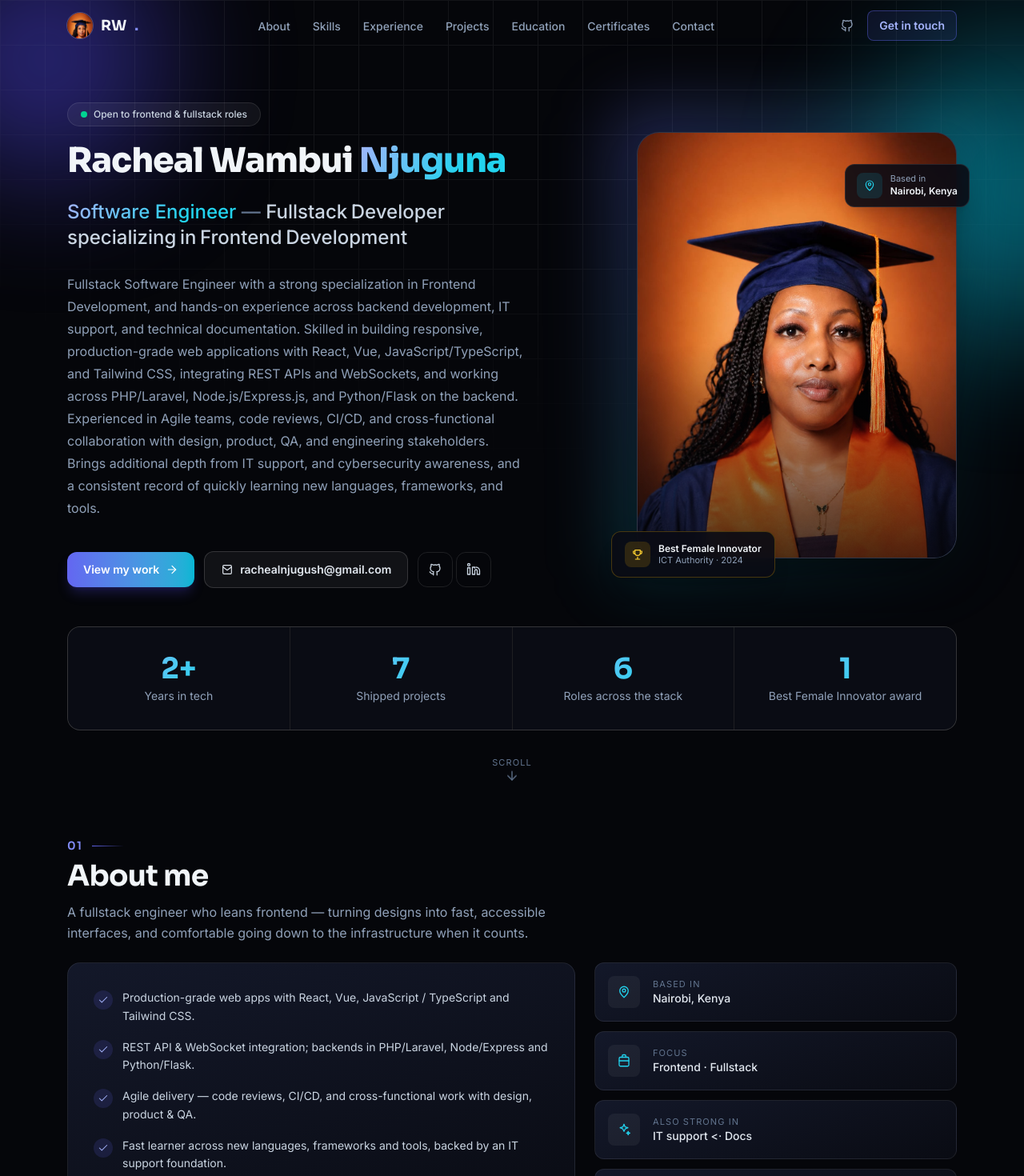
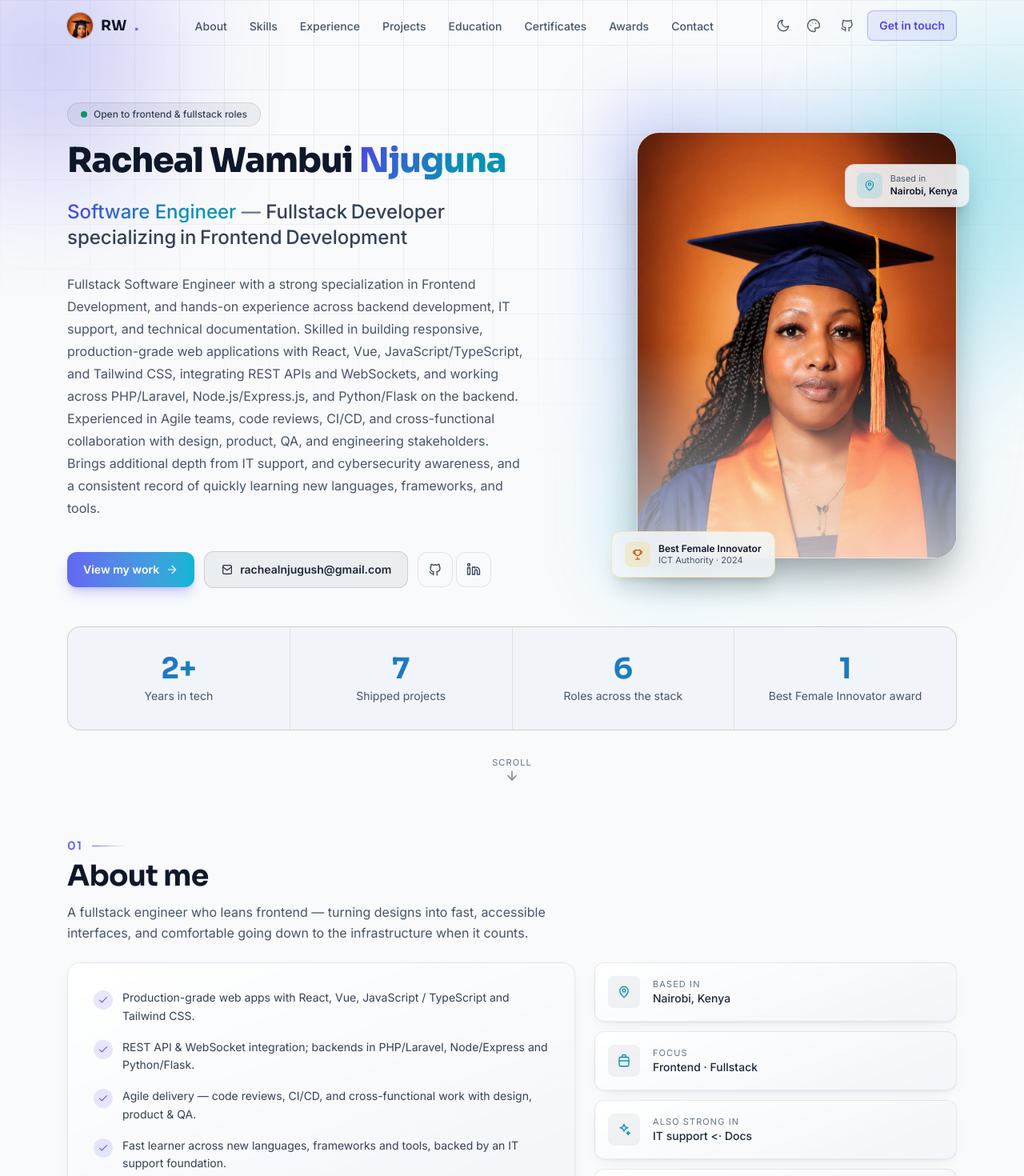
Before and after one commit to Wambuiracheal/Wambuiracheal.github.io, a Vue app: page / in a window 1280 px wide. Shown: the top 1470 px of the page at 80% size. Built offline with nearby package versions, Linux system fonts and the light colour scheme.

Commit message:
feat: implement theme controls and accent color picker for improved user customization

```diff
--- a/src/components/AppIcon.vue
+++ b/src/components/AppIcon.vue
@@ -33,6 +33,12 @@ const paths = {
   external: ['M15 3h6v6', 'M10 14 21 3', 'M18 13v6a2 2 0 0 1-2 2H5a2 2 0 0 1-2-2V8a2 2 0 0 1 2-2h6'],
   arrowDown: ['M12 5v14', 'm19 12-7 7-7-7'],
   arrowRight: ['M5 12h14', 'm12 5 7 7-7 7'],
+  sun: ['M12 16a4 4 0 1 0 0-8 4 4 0 0 0 0 8z', 'M12 2v2M12 20v2M4.93 4.93l1.41 1.41M17.66 17.66l1.41 1.41M2 12h2M20 12h2M6.34 17.66l-1.41 1.41M19.07 4.93l-1.41 1.41'],
+  moon: ['M21 12.8A9 9 0 1 1 11.2 3a7 7 0 0 0 9.8 9.8z'],
+  palette: [
+    'M12 22a10 10 0 1 1 10-10c0 2.8-2.2 4-4 4h-2.5a1.5 1.5 0 0 0-1.1 2.5c.4.5.6 1 .6 1.5 0 1.1-1.3 2-3 2z',
+    'M7.5 11.5h.01M10.5 7.5h.01M15.5 8.5h.01',
+  ],
   chevronLeft: ['m15 18-6-6 6-6'],
   chevronRight: ['m9 18 6-6-6-6'],
   sparkle: ['M12 3l1.9 4.6L18.5 9l-4.6 1.9L12 15l-1.9-4.1L5.5 9l4.6-1.4z', 'M19 15l.8 2 2 .8-2 .8-.8 2-.8-2-2-.8 2-.8z'],
--- a/src/components/ContactSection.vue
+++ b/src/components/ContactSection.vue
@@ -67,7 +67,7 @@ const channels = [
           <!-- Primary call to action -->
           <a
             :href="`mailto:${personal.email}`"
-            class="mt-5 flex w-full items-center justify-center gap-2 rounded-xl bg-gradient-to-r from-brand-500 to-accent-500 px-5 py-3 text-sm font-semibold text-white shadow-lg shadow-brand-600/25 transition-transform hover:-translate-y-0.5"
+            class="mt-5 flex w-full items-center justify-center gap-2 rounded-xl bg-gradient-to-r from-brand-500 to-accent-500 px-5 py-3 text-sm font-semibold text-on-brand shadow-lg shadow-brand-600/25 transition-transform hover:-translate-y-0.5"
           >
             <AppIcon name="mail" :size="16" /> Send me an email
           </a>
--- a/src/components/HeroSection.vue
+++ b/src/components/HeroSection.vue
@@ -22,12 +22,12 @@ const imgOk = ref(true)
   <section id="top" class="relative overflow-hidden pt-24 pb-4 sm:pt-28 sm:pb-6 lg:pt-32 lg:pb-8">
     <!-- ambient background -->
     <div class="pointer-events-none absolute inset-0 -z-10">
-      <div class="blob left-[-6rem] top-[-4rem] h-72 w-72" style="background: #4f46e5"></div>
-      <div class="blob right-[-8rem] top-24 h-80 w-80" style="background: #06b6d4; animation-delay: -6s"></div>
+      <div class="blob left-[-6rem] top-[-4rem] h-72 w-72" style="background: var(--color-brand-600)"></div>
+      <div class="blob right-[-8rem] top-24 h-80 w-80" style="background: var(--color-accent-500); animation-delay: -6s"></div>
       <div class="absolute inset-0 opacity-[0.06]" style="
           background-image:
-            linear-gradient(#fff 1px, transparent 1px),
-            linear-gradient(90deg, #fff 1px, transparent 1px);
+            linear-gradient(var(--color-white) 1px, transparent 1px),
+            linear-gradient(90deg, var(--color-white) 1px, transparent 1px);
           background-size: 56px 56px;
           mask-image: radial-gradient(ellipse 70% 60% at 50% 0%, #000 40%, transparent 100%);
         "></div>
@@ -70,7 +70,7 @@ const imgOk = ref(true)
         <!-- Calls to action + social links -->
         <div v-reveal="{ delay: 240 }" class="mt-6 flex flex-wrap items-center gap-2.5 sm:mt-9 sm:gap-3 lg:mt-10">
           <a href="#projects"
-            class="group inline-flex items-center gap-2 rounded-xl bg-gradient-to-r from-brand-500 to-accent-500 px-4 py-2.5 text-sm font-semibold sm:px-5 sm:py-3 text-white shadow-lg shadow-brand-600/25 transition-transform hover:-translate-y-0.5">
+            class="group inline-flex items-center gap-2 rounded-xl bg-gradient-to-r from-brand-500 to-accent-500 px-4 py-2.5 text-sm font-semibold sm:px-5 sm:py-3 text-on-brand shadow-lg shadow-brand-600/25 transition-transform hover:-translate-y-0.5">
             View my work
             <AppIcon name="arrowRight" :size="16" class="transition-transform group-hover:translate-x-1" />
           </a>
--- a/src/components/TheNav.vue
+++ b/src/components/TheNav.vue
@@ -1,6 +1,7 @@
 <script setup>
 import { onBeforeUnmount, onMounted, ref } from 'vue'
 import AppIcon from './AppIcon.vue'
+import ThemeControls from './ThemeControls.vue'
 import { navLinks, personal } from '../data/cv.js'
 
 // Small avatar in the logo, resolved against the deploy base path.
@@ -67,6 +68,7 @@ onBeforeUnmount(() => window.removeEventListener('scroll', onScroll))
 
       <!-- Desktop actions -->
       <div class="hidden items-center gap-2 md:flex">
+        <ThemeControls />
         <a
           :href="personal.github"
           target="_blank"
@@ -77,22 +79,25 @@ onBeforeUnmount(() => window.removeEventListener('scroll', onScroll))
           <AppIcon name="github" :size="18" />
         </a>
         <a
-          :href="`mailto:${personal.email}`"
+          href="#contact"
           class="rounded-lg border border-brand-500/40 bg-brand-500/10 px-3.5 py-2 text-sm font-semibold text-brand-300 transition-colors hover:bg-brand-500/20"
         >
           Get in touch
         </a>
       </div>
 
-      <!-- Mobile hamburger / close toggle -->
+      <!-- Mobile: theme controls + hamburger / close toggle -->
+      <div class="flex items-center gap-1 md:hidden">
+        <ThemeControls />
         <button
-        class="rounded-lg p-2 text-slate-300 md:hidden"
+          class="rounded-lg p-2 text-slate-300"
           :aria-expanded="menuOpen"
           aria-label="Toggle menu"
           @click="menuOpen = !menuOpen"
         >
           <AppIcon :name="menuOpen ? 'close' : 'menu'" :size="22" />
         </button>
+      </div>
     </nav>
 
     <!-- Mobile dropdown menu, slides/fades in below the bar -->
@@ -115,7 +120,7 @@ onBeforeUnmount(() => window.removeEventListener('scroll', onScroll))
           </li>
           <li class="mt-2 flex gap-2 px-3">
             <a
-              :href="`mailto:${personal.email}`"
+              href="#contact"
               class="flex-1 rounded-lg border border-brand-500/40 bg-brand-500/10 px-3 py-2.5 text-center text-sm font-semibold text-brand-300"
               @click="close"
             >
--- /dev/null
+++ b/src/components/ThemeControls.vue
@@ -0,0 +1,87 @@
+<script setup>
+// Nav controls: light/dark toggle and an accent colour picker.
+import { ref, onMounted, onBeforeUnmount } from 'vue'
+import AppIcon from './AppIcon.vue'
+import { accents, useTheme } from '../composables/useTheme.js'
+
+const { theme, accent, toggleTheme, setAccent } = useTheme()
+
+const open = ref(false)
+const wrapper = ref(null)
+
+// Close the colour popover on outside click or Escape.
+const onDocClick = (e) => {
+  if (open.value && wrapper.value && !wrapper.value.contains(e.target)) open.value = false
+}
+const onKey = (e) => {
+  if (e.key === 'Escape') open.value = false
+}
+onMounted(() => {
+  document.addEventListener('click', onDocClick)
+  document.addEventListener('keydown', onKey)
+})
+onBeforeUnmount(() => {
+  document.removeEventListener('click', onDocClick)
+  document.removeEventListener('keydown', onKey)
+})
+</script>
+
+<template>
+  <div ref="wrapper" class="relative flex items-center gap-1">
+    <!-- Light / dark toggle -->
+    <button
+      type="button"
+      class="rounded-lg p-2 text-slate-400 transition-colors hover:bg-white/5 hover:text-slate-100"
+      :aria-label="theme === 'light' ? 'Switch to dark theme' : 'Switch to light theme'"
+      :title="theme === 'light' ? 'Dark theme' : 'Light theme'"
+      @click="toggleTheme"
+    >
+      <AppIcon :name="theme === 'light' ? 'moon' : 'sun'" :size="18" />
+    </button>
+
+    <!-- Accent colour picker -->
+    <button
+      type="button"
+      class="rounded-lg p-2 text-slate-400 transition-colors hover:bg-white/5 hover:text-slate-100"
+      aria-label="Change accent colour"
+      title="Accent colour"
+      aria-haspopup="true"
+      :aria-expanded="open"
+      @click="open = !open"
+    >
+      <AppIcon name="palette" :size="18" />
+    </button>
+
+    <Transition
+      enter-active-class="transition duration-150 ease-out"
+      enter-from-class="opacity-0 -translate-y-1 scale-95"
+      leave-active-class="transition duration-100 ease-in"
+      leave-to-class="opacity-0 -translate-y-1 scale-95"
+    >
+      <div
+        v-if="open"
+        class="card-surface absolute right-0 top-full z-50 mt-2 w-48 origin-top-right rounded-xl p-3 shadow-xl shadow-black/20"
+        role="group"
+        aria-label="Accent colour"
+      >
+        <p class="mb-2 text-xs font-medium uppercase tracking-widest text-slate-500">Accent</p>
+        <div class="flex flex-wrap gap-2">
+          <button
+            v-for="a in accents"
+            :key="a.id"
+            type="button"
+            class="flex h-7 w-7 items-center justify-center rounded-full ring-offset-2 ring-offset-ink-850 transition-transform hover:scale-110"
+            :class="accent === a.id ? 'ring-2 ring-slate-300' : ''"
+            :style="{ background: a.swatch }"
+            :aria-label="a.label"
+            :aria-pressed="accent === a.id"
+            :title="a.label"
+            @click="setAccent(a.id)"
+          >
+            <AppIcon v-if="accent === a.id" name="check" :size="14" class="text-on-brand" />
+          </button>
+        </div>
+      </div>
+    </Transition>
+  </div>
+</template>
--- /dev/null
+++ b/src/composables/useTheme.js
@@ -0,0 +1,63 @@
+// Shared theme state: light/dark mode and accent palette.
+// The choice is stored on <html> as data-theme / data-accent (style.css reads
+// those) and remembered in localStorage. index.html applies the saved values
+// before the app loads, so the page doesn't flash the wrong theme.
+import { ref, watch } from 'vue'
+
+// Swatch colours shown in the picker; the full palettes live in style.css.
+export const accents = [
+  { id: 'indigo', label: 'Indigo', swatch: '#6366f1' },
+  { id: 'violet', label: 'Violet', swatch: '#8b5cf6' },
+  { id: 'rose', label: 'Rose', swatch: '#f43f5e' },
+  { id: 'emerald', label: 'Emerald', swatch: '#10b981' },
+  { id: 'sky', label: 'Sky', swatch: '#0ea5e9' },
+]
+
+const root = document.documentElement
+
+const read = (key) => {
+  try {
+    return localStorage.getItem(key)
+  } catch {
+    return null
+  }
+}
+const save = (key, value) => {
+  try {
+    localStorage.setItem(key, value)
+  } catch {
+    /* storage blocked: the choice just won't be remembered */
+  }
+}
+
+const prefersLight = window.matchMedia('(prefers-color-scheme: light)')
+
+// Explicit choice, or null to follow the operating system setting.
+const savedTheme = read('theme')
+const theme = ref(
+  savedTheme === 'light' || savedTheme === 'dark' ? savedTheme : prefersLight.matches ? 'light' : 'dark',
+)
+const accent = ref(accents.some((a) => a.id === read('accent')) ? read('accent') : 'indigo')
+
+watch(theme, (t) => root.setAttribute('data-theme', t), { immediate: true })
+watch(accent, (a) => root.setAttribute('data-accent', a), { immediate: true })
+
+// Follow OS changes until the visitor picks a theme themselves.
+prefersLight.addEventListener('change', (e) => {
+  if (!read('theme')) theme.value = e.matches ? 'light' : 'dark'
+})
+
+export function useTheme() {
+  return {
+    theme,
+    accent,
+    toggleTheme() {
+      theme.value = theme.value === 'light' ? 'dark' : 'light'
+      save('theme', theme.value)
+    },
+    setAccent(id) {
+      accent.value = id
+      save('accent', id)
+    },
+  }
+}
--- a/src/data/cv.js
+++ b/src/data/cv.js
@@ -315,8 +315,8 @@ export const awards = [
 // Photos for the Best Female Innovator carousel in the Awards section.
 // Files live in public/awards/web/ (web-optimised copies of the originals).
 export const awardImages = [
+  { file: 'best-female-innovator-02.jpg', alt: 'Best Female Innovator award event' },
   { file: 'best-female-innovator-01.jpg', alt: 'Group photo at the Co-operative University of Kenya Innovation Week' },
-  { file: 'best-female-innovator-02.jpg', alt: 'Best Female Innovator award event' },
   { file: 'best-female-innovator-03.jpg', alt: 'Best Female Innovator award event' },
   { file: 'best-female-innovator-04.jpg', alt: 'Best Female Innovator award event' },
   { file: 'best-female-innovator-05.jpg', alt: 'Receiving the Best Female Innovator trophy at the ICT Authority stand' },
@@ -362,5 +362,7 @@ export const navLinks = [
   { label: 'Projects', href: '#projects' },
   { label: 'Education', href: '#education' },
   { label: 'Certificates', href: '#certificates' },
+  { label: 'Awards', href: '#awards' },
   { label: 'Contact', href: '#contact' },
+
 ]
--- a/src/style.css
+++ b/src/style.css
@@ -13,13 +13,86 @@
   --color-ink-800: #151a2d;
   --color-ink-700: #1e2440;
 
-  --color-brand-300: #a5b4fc;
-  --color-brand-400: #818cf8;
-  --color-brand-500: #6366f1;
-  --color-brand-600: #4f46e5;
+  /* Brand/accent resolve to the active palette (--p-* / --a-*, see below),
+     so the colour picker in the nav can swap them at runtime. */
+  --color-brand-200: var(--p-200);
+  --color-brand-300: var(--p-300);
+  --color-brand-400: var(--p-400);
+  --color-brand-500: var(--p-500);
+  --color-brand-600: var(--p-600);
 
-  --color-accent-400: #22d3ee;
-  --color-accent-500: #06b6d4;
+  --color-accent-400: var(--a-400);
+  --color-accent-500: var(--a-500);
+
+  /* Text on brand-coloured buttons: stays white in both themes. */
+  --color-on-brand: #ffffff;
+}
+
+/* ---------------------------------------------------------------------------
+   Accent palettes — chosen with the colour picker (html[data-accent]).
+   Each sets a primary scale (--p-*) and a secondary accent (--a-*).
+   --------------------------------------------------------------------------- */
+:root,
+:root[data-accent='indigo'] {
+  --p-200: #c7d2fe; --p-300: #a5b4fc; --p-400: #818cf8; --p-500: #6366f1; --p-600: #4f46e5; --p-700: #4338ca;
+  --a-400: #22d3ee; --a-500: #06b6d4; --a-600: #0891b2;
+}
+:root[data-accent='violet'] {
+  --p-200: #ddd6fe; --p-300: #c4b5fd; --p-400: #a78bfa; --p-500: #8b5cf6; --p-600: #7c3aed; --p-700: #6d28d9;
+  --a-400: #f472b6; --a-500: #ec4899; --a-600: #db2777;
+}
+:root[data-accent='rose'] {
+  --p-200: #fecdd3; --p-300: #fda4af; --p-400: #fb7185; --p-500: #f43f5e; --p-600: #e11d48; --p-700: #be123c;
+  --a-400: #fb923c; --a-500: #f97316; --a-600: #ea580c;
+}
+:root[data-accent='emerald'] {
+  --p-200: #a7f3d0; --p-300: #6ee7b7; --p-400: #34d399; --p-500: #10b981; --p-600: #059669; --p-700: #047857;
+  --a-400: #38bdf8; --a-500: #0ea5e9; --a-600: #0284c7;
+}
+:root[data-accent='sky'] {
+  --p-200: #bae6fd; --p-300: #7dd3fc; --p-400: #38bdf8; --p-500: #0ea5e9; --p-600: #0284c7; --p-700: #0369a1;
+  --a-400: #34d399; --a-500: #10b981; --a-600: #059669;
+}
+
+/* ---------------------------------------------------------------------------
+   Light theme (html[data-theme='light']).
+   Components are written with dark-theme classes, so this flips the
+   underlying colour variables instead of touching every class:
+   - ink (backgrounds) becomes near-white,
+   - slate (text) is inverted so slate-100 is the darkest text,
+   - white (used for subtle tints/borders like bg-white/5) becomes dark,
+   - brand/amber/emerald text shades get darker for contrast on white.
+   --------------------------------------------------------------------------- */
+:root[data-theme='light'] {
+  color-scheme: light;
+
+  --color-ink-950: #f8fafc;
+  --color-ink-900: #f1f5f9;
+  --color-ink-850: #ffffff;
+  --color-ink-800: #ffffff;
+  --color-ink-700: #e2e8f0;
+
+  --color-slate-100: #0f172a;
+  --color-slate-200: #1e293b;
+  --color-slate-300: #334155;
+  --color-slate-400: #475569;
+  --color-slate-500: #64748b;
+  --color-slate-600: #cbd5e1;
+
+  --color-white: #0f172a;
+
+  --color-brand-200: var(--p-700);
+  --color-brand-300: var(--p-600);
+  --color-brand-400: var(--p-500);
+  --color-accent-400: var(--a-600);
+
+  --color-amber-100: #78350f;
+  --color-amber-200: #92400e;
+  --color-amber-300: #b45309;
+  --color-emerald-400: #059669;
+}
+:root:not([data-theme='light']) {
+  color-scheme: dark;
 }
 
 /* ---------------------------------------------------------------------------
@@ -33,7 +106,10 @@
 
   body {
     background-color: var(--color-ink-950);
-    color: #cbd5e1;
+    color: var(--color-slate-300);
+    transition:
+      background-color 0.3s ease,
+      color 0.3s ease;
     font-family: var(--font-sans);
     -webkit-font-smoothing: antialiased;
     text-rendering: optimizeLegibility;
@@ -49,7 +125,7 @@
   h3,
   h4 {
     font-family: var(--font-display);
-    color: #f1f5f9;
+    color: var(--color-slate-100);
     letter-spacing: -0.02em;
   }
 }
@@ -81,8 +157,16 @@
     color-mix(in oklab, var(--color-ink-800) 92%, transparent),
     color-mix(in oklab, var(--color-ink-900) 96%, transparent)
   );
-  border: 1px solid color-mix(in oklab, #ffffff 8%, transparent);
+  border: 1px solid color-mix(in oklab, var(--color-white) 8%, transparent);
   backdrop-filter: blur(6px);
+}
+
+/* Cards need a soft shadow to stand out on the light background. */
+:root[data-theme='light'] .card-surface {
+  box-shadow: 0 1px 3px rgb(15 23 42 / 0.06), 0 8px 24px -12px rgb(15 23 42 / 0.12);
+}
+:root[data-theme='light'] .blob {
+  opacity: 0.25;
 }
 
 /* ---------------------------------------------------------------------------
```
Also changed, not shown: index.html (+17 -0 lines). Lines whose indentation alone changed are shown as unchanged.
